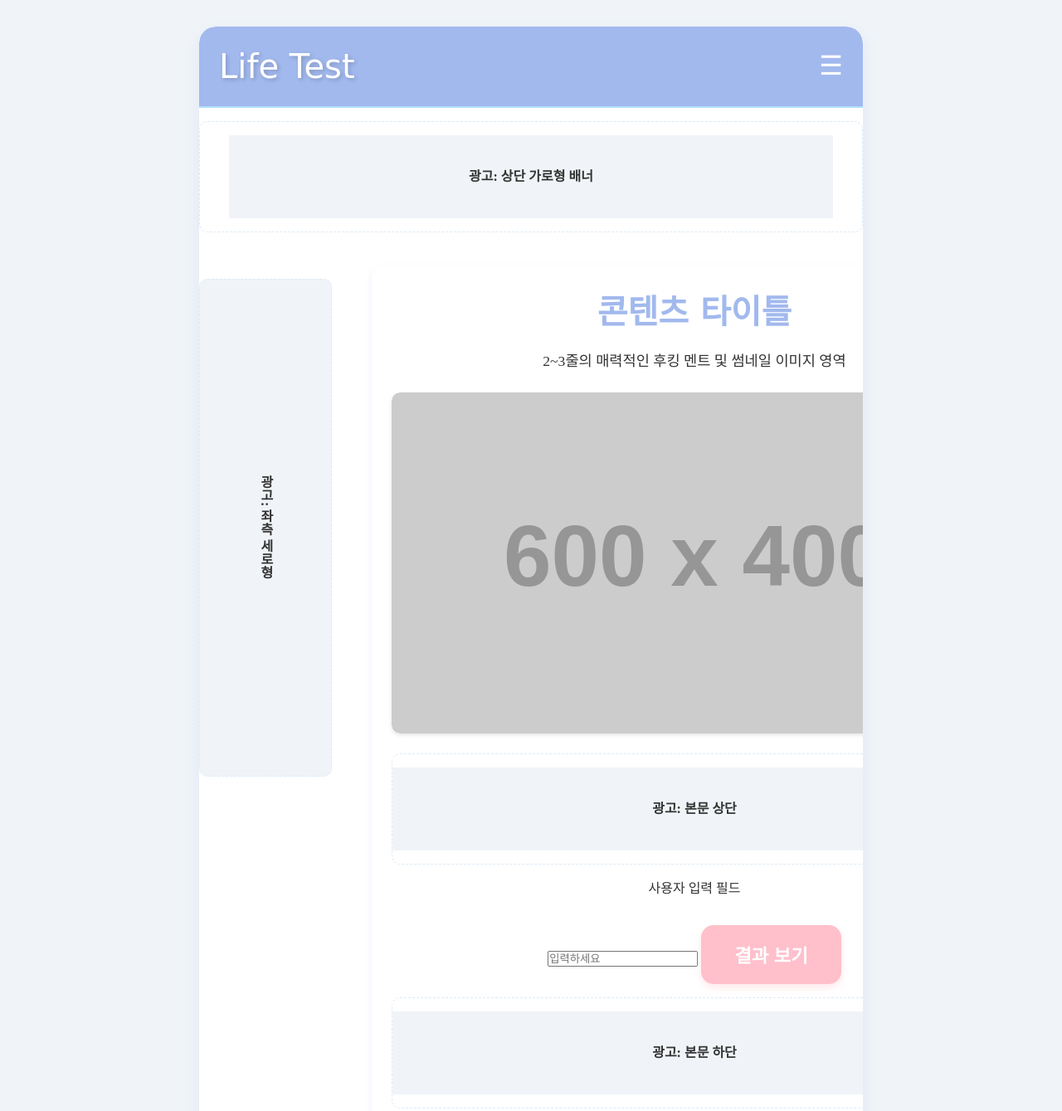
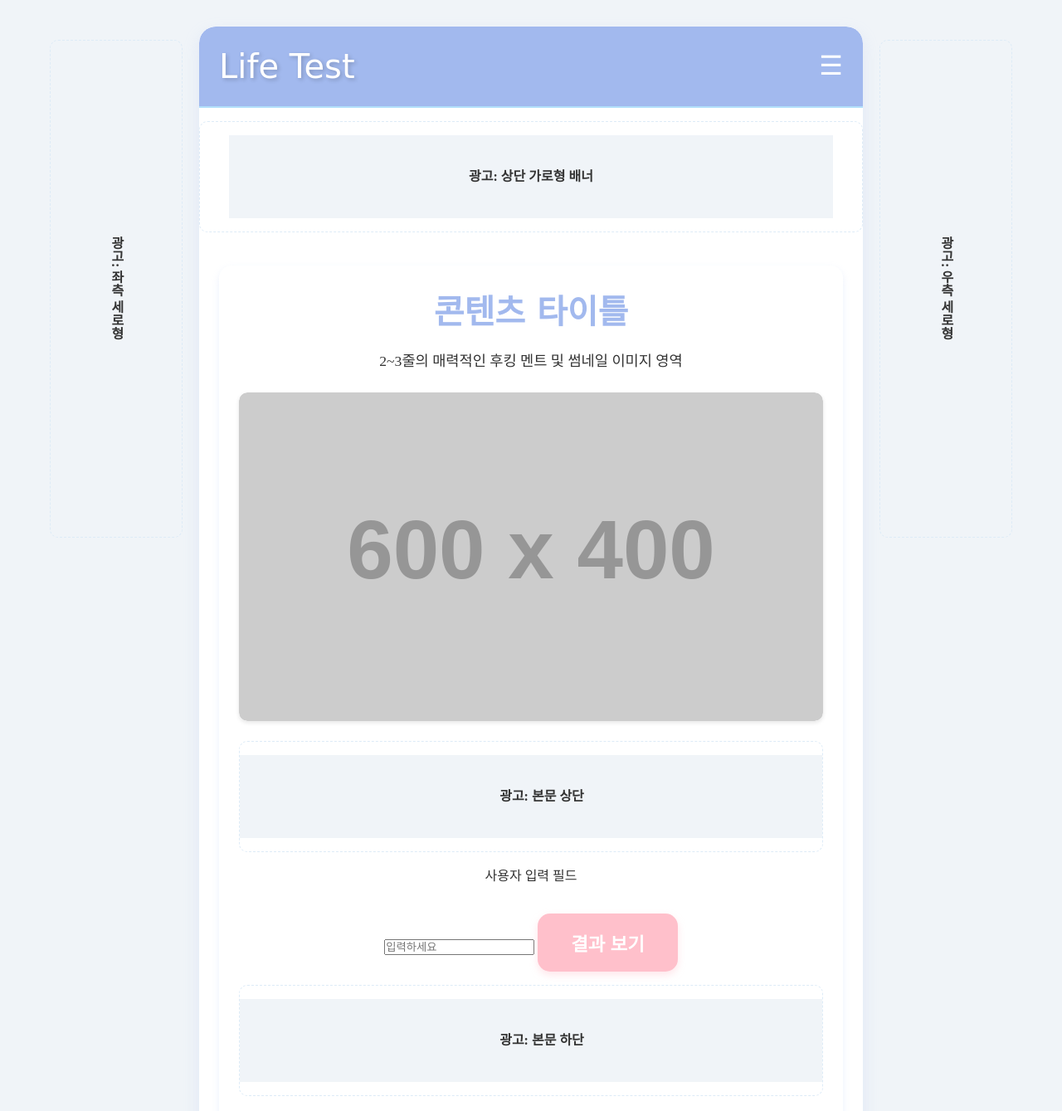
Before and after one commit to gzone1977/lifetest, a plain HTML site: page base_template.html in a window 1280 px wide. Shown: the top 1339 px of the page at 83% size. Drawn offline with Linux system fonts and the light colour scheme; placeholder pictures from the web are drawn by us; a web font is replaced by a local one.

Commit message:
fix: Move skyscraper ads outside container and update CSS for responsive layout

```diff
--- a/base_template.html
+++ b/base_template.html
@@ -9,6 +9,11 @@
     <!-- JSON-LD 구조화 데이터 삽입 예정 -->
 </head>
 <body>
+    <aside class="ad-skyscraper left-height-ad">
+        <!-- data-ad-client="ca-pub-9335289087106264" data-ad-slot="5054416169" -->
+        <div class="ad-placeholder-vertical">광고: 좌측 세로형</div>
+    </aside>
+
     <div class="container">
         <!-- 상단 헤더 -->
         <header class="header">
@@ -29,10 +34,7 @@
 
         <main class="main-content">
             <div class="content-wrapper">
-                <aside class="ad-skyscraper left-height-ad">
-                    <!-- data-ad-client="ca-pub-9335289087106264" data-ad-slot="5054416169" -->
-                    <div class="ad-placeholder-vertical">광고: 좌측 세로형</div>
-                </aside>
+
 
                 <article class="content-area">
                     <div id="quiz-section">
@@ -81,10 +83,7 @@
                     </div>
                 </article>
 
-                <aside class="ad-skyscraper right-height-ad">
-                    <!-- data-ad-client="ca-pub-9335289087106264" data-ad-slot="4675842913" -->
-                    <div class="ad-placeholder-vertical">광고: 우측 세로형</div>
-                </aside>
+
             </div>
         </main>
 
@@ -99,6 +98,12 @@
         </footer>
     </div>
 
+    <!-- 우측 스카이스크래퍼 광고 (데스크탑) -->
+    <aside class="ad-skyscraper right-height-ad">
+        <!-- data-ad-client="ca-pub-9335289087106264" data-ad-slot="4675842913" -->
+        <div class="ad-placeholder-vertical">광고: 우측 세로형</div>
+    </aside>
+
     <!-- 로딩 오버레이 -->
     <div class="loading-overlay">
         <div class="loading-dots">
--- a/css/style.css
+++ b/css/style.css
@@ -1,5 +1,5 @@
 /* Google Fonts - 세련된 웹폰트 적용 */
-@import url('https://fonts.googleapis.com/css2?family=Gowun+Batang&family=Dokdo&display=swap');
+@import url("https://fonts.googleapis.com/css2?family=Gowun+Batang&family=Dokdo&display=swap");
 
 :root {
     --primary-color: #A2B9EE; /* 연한 파스텔 블루 */
@@ -187,15 +187,6 @@ body {
     height: 100%;
     object-fit: cover; /* 이미지가 잘리지 않게 중앙 배치 */
     border-radius: 10px;
-}
-
-.input-form {
-    background-color: var(--light-bg);
-    padding: 2rem;
-    border-radius: 15px;
-    margin-bottom: 1.5rem;
-    text-align: center;
-    box-shadow: inset 0 2px 5px rgba(0,0,0,0.05);
 }
 
 .question-container {
@@ -443,39 +434,51 @@ body {
 }
 
 /* Desktop specific styles */
-@media (min-width: 768px) {
+@media (min-width: 1024px) { /* 데스크탑 최소 너비 1024px */
+    body {
+        grid-template-columns: 200px minmax(320px, 800px) 200px; /* 좌측, 중앙, 우측 */
+        display: grid;
+        align-items: flex-start;
+        padding: 0;
+    }
+
     .container {
-        margin: 2rem auto;
-    }
-    .content-wrapper {
-        flex-direction: row;
-        align-items: flex-start;
+        grid-column: 2; /* 중앙 칼럼에 배치 */
+        margin: 2rem 0; /* 상하 여백만 */
     }
 
     .ad-skyscraper {
-        display: flex; /* Show skyscrapers on desktop */
-        flex-shrink: 0;
+        display: flex;
+        justify-content: center;
+        align-items: flex-start;
+        padding-top: 2rem; /* container와 높이 맞추기 */
     }
 
     .left-height-ad {
-        margin-right: 1.5rem;
+        grid-column: 1; /* 좌측 칼럼에 배치 */
     }
 
     .right-height-ad {
-        margin-left: 1.5rem;
-    }
-
-    .main-content {
-        padding: 1.5rem 0;
+        grid-column: 3; /* 우측 칼럼에 배치 */
     }
 
     .ad-placeholder { width: 728px; height: 90px; } /* 데스크탑 리더보드 */
     .ad-placeholder-vertical { min-width: 160px; height: 600px; } /* 데스크탑 스카이스크래퍼 */
+
+    .main-content {
+        padding: 1.5rem;
+    }
 }
 
-@media (max-width: 767px) {
+@media (max-width: 1023px) { /* 모바일 및 태블릿 */
     .ad-skyscraper {
-        display: none; /* Hide skyscrapers on mobile */
+        display: none; /* 모바일에서 스카이스크래퍼 숨김 */
+    }
+    body {
+        display: flex; /* flex로 변경 */
+    }
+    .container {
+        margin: 1rem; /* 모바일에서 여백 조정 */
     }
 }
 
```
